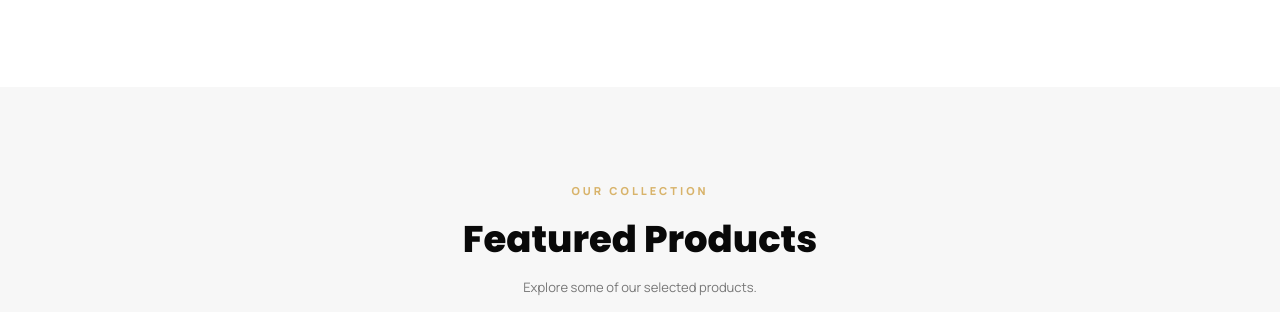
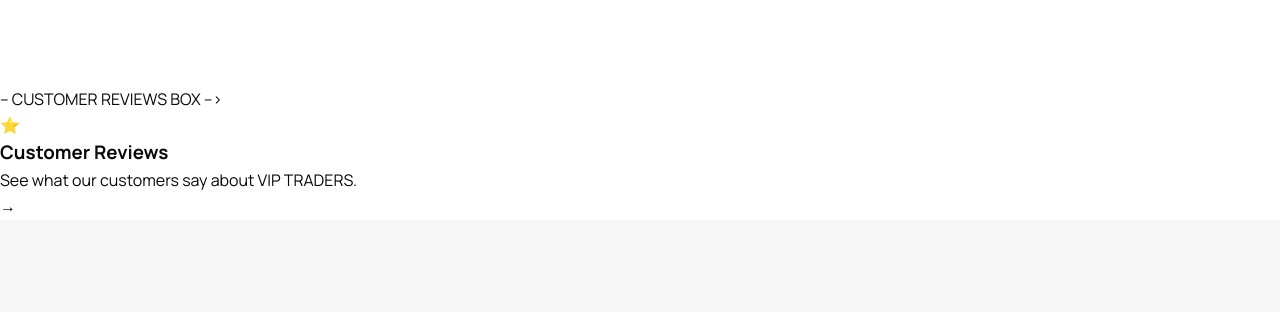
Before and after one commit to modammadwasif-creator/VIP-TRADERS-, a plain HTML site: page index.html in a window 1280 px wide. Shown: the part 1276-1588 px from the top of the page. Drawn offline with Linux system fonts and the light colour scheme.

Commit message:
Restore index.html content
Restored the entire content of index.html, including the header, main sections, and footer.

```diff
--- a/index.html
+++ b/index.html
@@ -149,6 +149,17 @@
             </div>
 
         </section>
+-- CUSTOMER REVIEWS BOX -->
+<a href="reviews.html" class="review-link-box">
+    <div class="review-box-icon">⭐</div>
+
+    <div class="review-box-content">
+        <h3>Customer Reviews</h3>
+        <p>See what our customers say about VIP TRADERS.</p>
+    </div>
+
+    <span class="review-box-arrow">→</span>
+</a>
 
 
         <!-- FEATURED PRODUCTS -->
```
